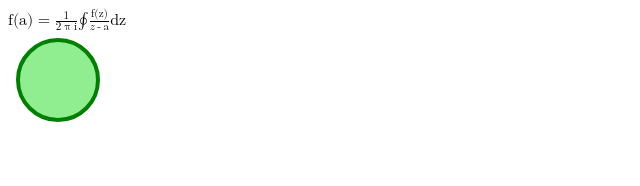
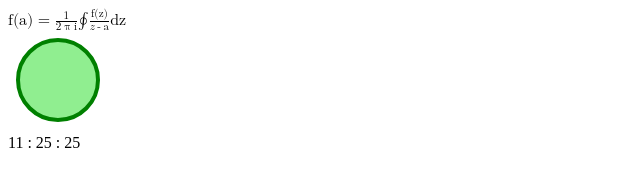
Before and after one commit to Laurynas6/Laboratoriniai-darbai, a plain HTML site: page 11LD.html in a window 1280 px wide. Shown: the full height of the page, 0-640 px from the left. Drawn offline with Linux system fonts and the light colour scheme.

Commit message:
Add files via upload

```diff
--- a/11LD.html
+++ b/11LD.html
@@ -40,5 +40,15 @@
             <circle cx="50" cy="50" r="40" stroke="green" stroke-width="4" fill="lightgreen" />
         </svg>
 
+        <div class="clock">
+            <span id="hrs">00</span>
+            <span>:</span>
+            <span id="min">00</span>
+            <span>:</span>
+            <span id="sec">00</span>
+        </div>
+
+        <script src="11LD.js"></script>
+
     </body>
 </html>
--- /dev/null
+++ b/11LD.js
@@ -0,0 +1,10 @@
+let hrs=document.getElementById("hrs");
+let min=document.getElementById("min");
+let sec=document.getElementById("sec");
+
+ setInterval(()=>{
+     let currentTime= new Date();
+     hrs.innerHTML=currentTime.getHours();
+     min.innerHTML=currentTime.getMinutes();
+     sec.innerHTML=currentTime.getSeconds();
+ }, 1000)
```
